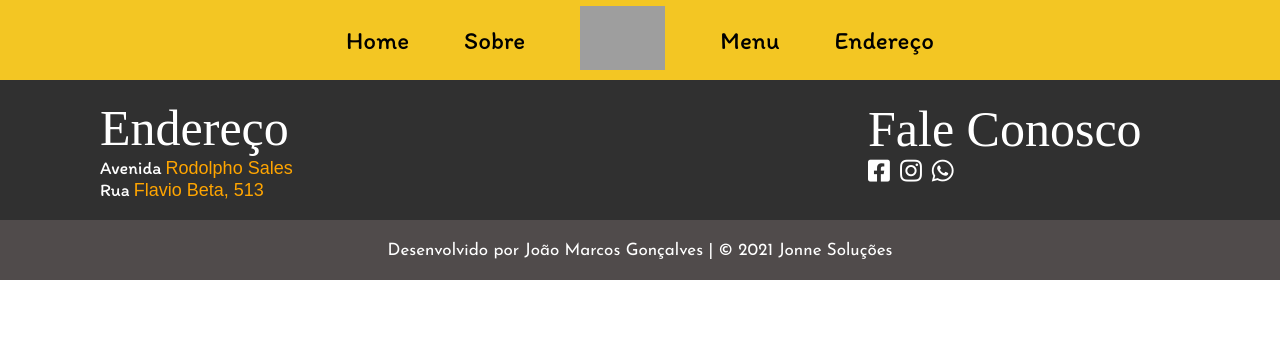
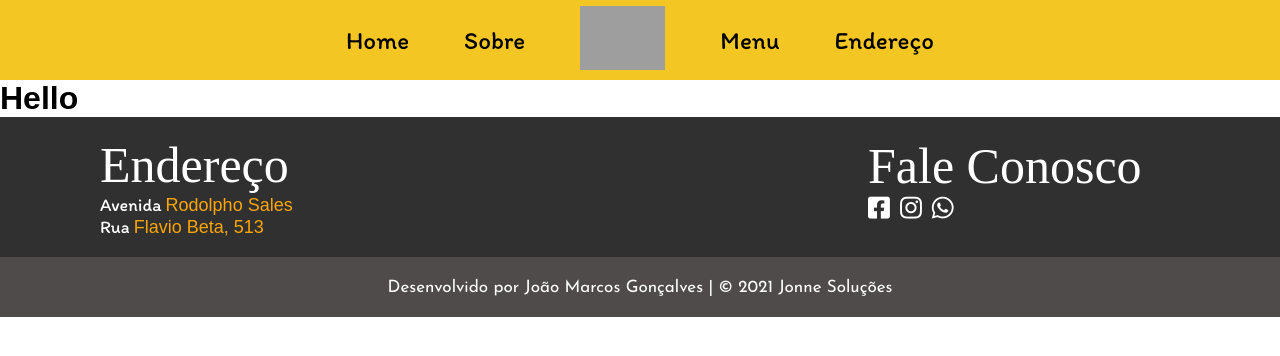
Before and after one commit to JonneBR/burguer, a React (Create React App) app: page /menu in a window 1280 px wide. Shown: the top 356 px of the page. Built offline with nearby package versions, Linux system fonts and the light colour scheme; grey boxes are pictures that could not be loaded; a web font is replaced by a local one.

Commit message:
menu component created

```diff
--- a/src/App.js
+++ b/src/App.js
@@ -6,6 +6,7 @@ import ApresentationPage from './components/ApresentationPage/ApresentationPage'
 import Home from './components/pages/Home';
 import Footer from './components/Footer/Footer';
 import About from './components/pages/Sobre/About';
+import Menu from './components/pages/Menu/Menu';
 
 function App() {
   return (
@@ -14,6 +15,7 @@ function App() {
       <Switch>
         <Route path='/' exact component={Home} />
         <Route path='/about' exact component={About} />
+        <Route path='/menu' exact component={Menu} />
       </Switch>
       <Footer />
     </Router>
--- a/src/components/Navbar/Navbar.js
+++ b/src/components/Navbar/Navbar.js
@@ -46,7 +46,7 @@ function Navbar() {
               {/* </Link> */}
             </li>
             <li className='nav-item'>
-              <Link to='/' onClick={handleClickMenu} className='nav-link'>
+              <Link to='/menu' onClick={handleClickMenu} className='nav-link'>
                 Menu
               </Link>
             </li>
--- /dev/null
+++ b/src/components/pages/Menu/Menu.js
@@ -0,0 +1,11 @@
+import React from 'react';
+
+function Menu() {
+  return (
+    <>
+      <h1>Hello</h1>
+    </>
+  );
+}
+
+export default Menu;
```
Also changed, not shown: src/components/pages/Menu/Menu.css (added).
